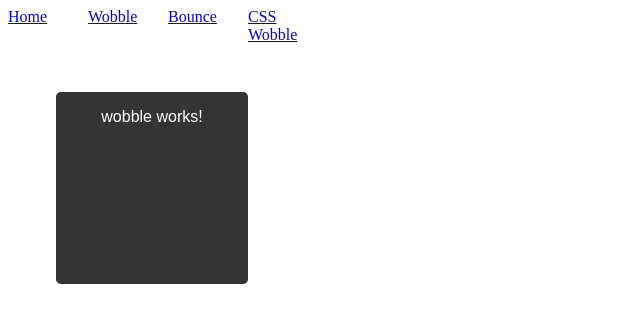
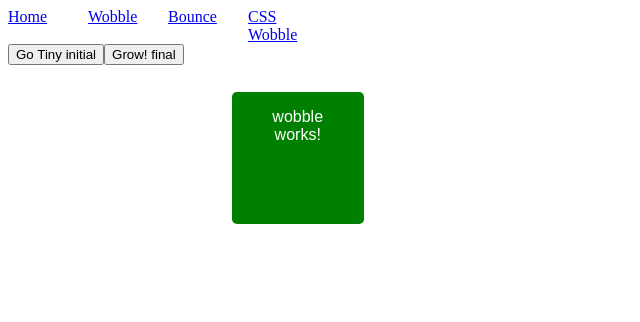
Before and after one commit to godzzo/ng-animation-wobble, an Angular app: page /wobble in a window 1280 px wide. Shown: the top 322 px of the page, without its empty margins (0-640 px from the left). Built offline with nearby package versions, Linux system fonts and the light colour scheme.

Commit message:
grow wobble

```diff
--- a/src/app/wobble/wobble.component.html
+++ b/src/app/wobble/wobble.component.html
@@ -1 +1,3 @@
-<div class="shake1">wobble works!</div>
+<button (click)="changeDivSize = 'initial'">Go Tiny initial</button>
+<button (click)="changeDivSize = 'final'">Grow! final</button>
+<div class="shake1" [@changeDivSize]="changeDivSize">wobble works!</div>
--- a/src/app/wobble/wobble.component.ts
+++ b/src/app/wobble/wobble.component.ts
@@ -35,6 +35,8 @@ const triggerChangeDivSize = trigger('changeDivSize', [
 	animations: [triggerChangeDivSize],
 })
 export class WobbleComponent implements OnInit {
+	changeDivSize = 'initial';
+
 	constructor() {}
 
 	ngOnInit(): void {}
```
